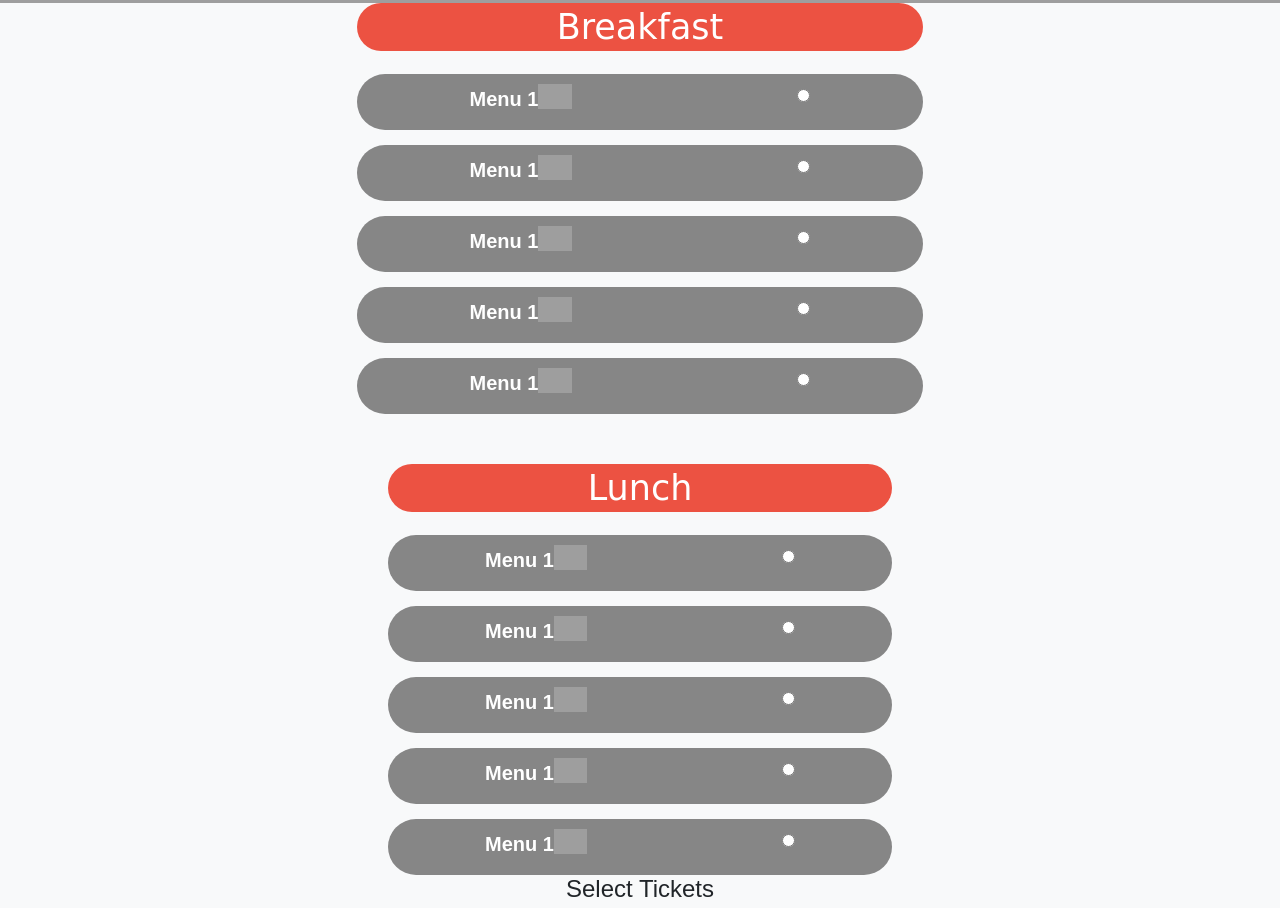
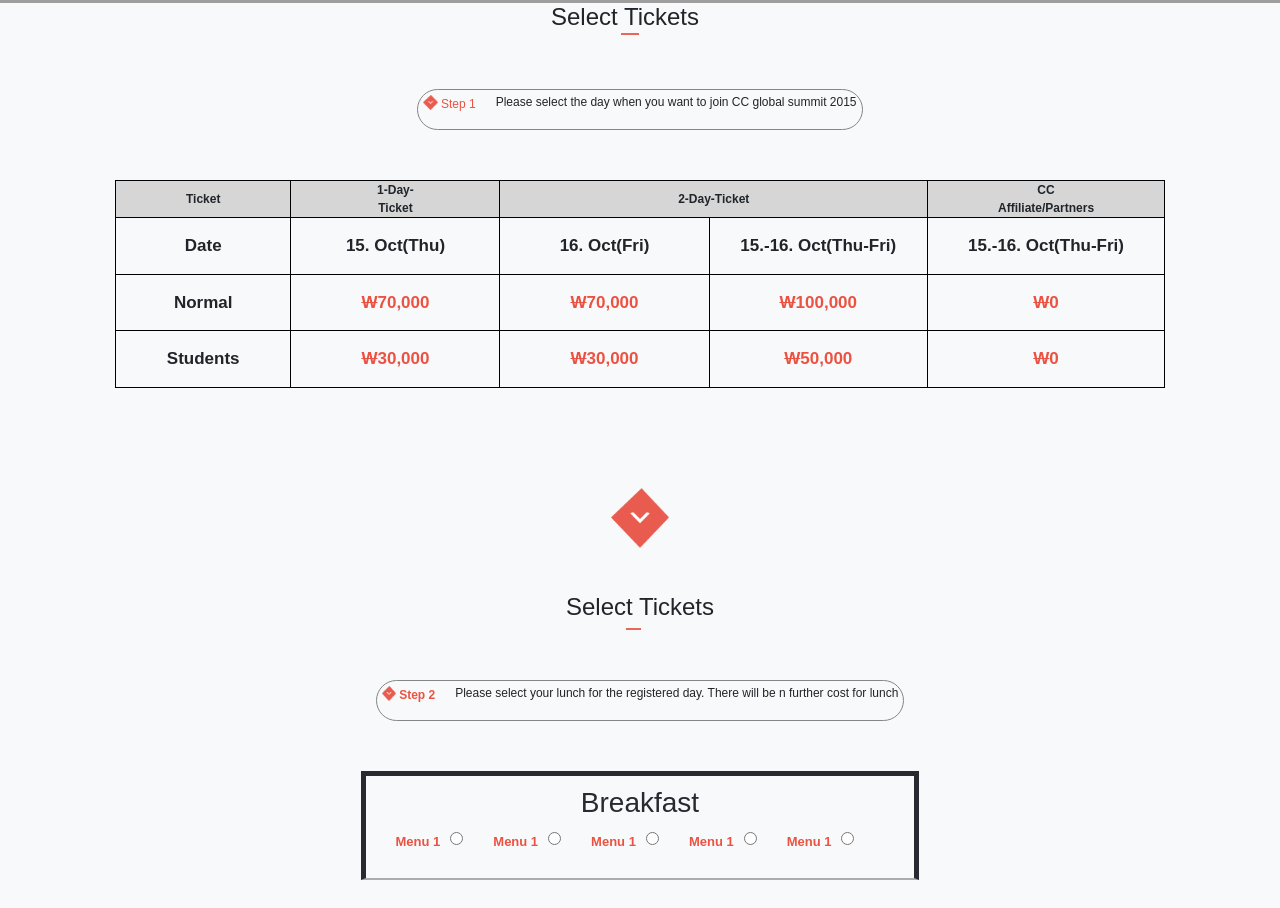
Before and after one commit to AkintoyeOlamide/ccglobal-summit, a website: page ticket.html in a window 1280 px wide. Shown: the part 949-1857 px from the top of the page. Drawn offline with nearby package versions, Linux system fonts and the light colour scheme; grey boxes are pictures that could not be loaded.

Commit message:
Add files via upload

```diff
--- a/assets/responsive.css
+++ b/assets/responsive.css
@@ -13,6 +13,10 @@
   }
 
   .nav1-ul li {
+    display: none;
+  }
+
+  .menu3 {
     display: none;
   }
 
@@ -99,7 +103,11 @@
     top: 50px;
     left: 230px;
   }
+<<<<<<< HEAD
 
+=======
+
+>>>>>>> 32b7a5f23cd7bdc301a1e7b2814cb9701fad79e4
   .first-article .first-article-1 h4 {
     width: 10%;
     margin-left: 2.5%;
@@ -188,7 +196,7 @@
     background-size: cover;
     background-repeat: no-repeat;
     width: 100%;
-    align-items: center;
+    align-items: flex-start;
     padding: 20px;
     margin-top: -6%;
   }
@@ -281,6 +289,10 @@
     display: none;
   }
 
+  .breakfast {
+    display: none;
+  }
+
   .menu-sumit {
     display: none;
   }
@@ -309,6 +321,10 @@
     padding-top: 10px;
   }
 
+  .tickets-responsive img {
+    height: 25px;
+  }
+
   .responsive2 {
     margin-top: 50px;
     padding: 0 90px;
@@ -317,8 +333,4 @@
   .radio {
     height: 30px;
   }
-
-  .tickets-responsive img {
-    height: 25px;
-  }
 }
--- a/assets/style.css
+++ b/assets/style.css
@@ -532,10 +532,7 @@ footer {
 }
 
 .tickets-responsive {
-  display: flex;
-  flex-direction: column;
-  justify-content: center;
-  align-items: center;
+  display: none;
 }
 
 .tickets-responsive h1 {
@@ -547,15 +544,6 @@ footer {
   font-family: cursive;
 }
 
-.tickets-responsive3 {
-  display: flex;
-  justify-content: space-around;
-  background-color: #868686;
-  border-radius: 30px;
-  padding-top: 10px;
-  margin-top: 15px;
-}
-
 .responsive2 {
   margin-top: 50px;
   padding: 0 90px;
@@ -565,6 +553,142 @@ footer {
   height: 30px;
 }
 
-.tickets-responsive img {
-  height: 25px;
+/* tickets */
+
+.main1-first-tickets {
+  position: relative;
+  padding-right: 30px;
 }
+
+.border-bottom-tickets {
+  position: absolute;
+  height: 2px;
+  width: 10%;
+  background-color: #e96658;
+  top: 30px;
+  left: 70px;
+}
+
+.step1 {
+  display: flex;
+  margin-top: 50px;
+  border: 1px solid #868686;
+  border-radius: 30px;
+  padding: 5px 5px 0 5px;
+}
+
+.step1 img {
+  height: 15px;
+  padding-right: 3px;
+}
+
+.step1 h6 {
+  font-size: 12px;
+}
+
+/**************************************** table ***********************/
+.tickets-table {
+  margin-top: 50px;
+}
+
+table,
+th,
+td {
+  border: 1px solid black;
+  border-collapse: collapse;
+}
+
+table {
+  border: 1px solid #ec5242;
+}
+
+th,
+td {
+  padding: 15px;
+  font-weight: 800;
+  text-align: center;
+}
+
+.colored-table {
+  color: #ec5242;
+  font-weight: 900;
+  font-size: 17px;
+  padding: 0 70px;
+}
+
+th {
+  background-color: #d6d6d6;
+  padding: 0 70px;
+  text-align: center;
+  font-weight: 900;
+  font-size: 12px;
+}
+
+tr {
+  padding: 0 30px;
+}
+
+/**************************************** table ***********************/
+
+/* tickets 2 */
+
+.tickets2 {
+  display: flex;
+  flex-direction: column;
+  justify-content: center;
+  align-items: center;
+  position: relative;
+  margin: 100px 0;
+}
+
+.tickets2-first-item {
+  top: -50px;
+  left: 800px;
+}
+
+.tickets2-first-item img {
+  height: 60px;
+}
+
+.step2 {
+  font-weight: 900;
+  font-size: 14px;
+}
+
+.main1-first-tickets2 {
+  display: flex;
+  position: relative;
+  align-items: center;
+  padding-top: 45px;
+}
+
+.border-bottom-tickets2 {
+  position: absolute;
+  height: 2px;
+  width: 10%;
+  background-color: #e96658;
+  top: 80px;
+  left: 60px;
+}
+
+/* menu */
+
+.menu {
+  display: flex;
+  flex-direction: column;
+  margin-top: 50px;
+  border: 2px solid #adadad;
+  border-top: 5px solid#272a31;
+  border-left: 5px solid#272a31;
+  border-right: 5px solid#272a31;
+  align-items: center;
+  padding: 10px 30px;
+}
+
+.breakfast-checkins {
+  display: flex;
+}
+
+.radios {
+  padding-right: 20px;
+}
```
